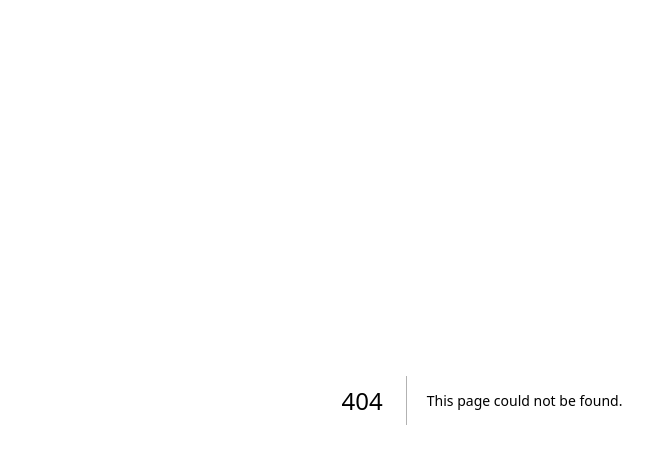
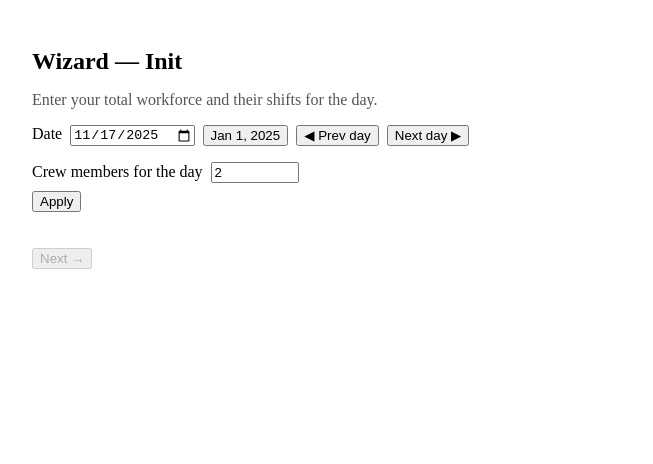
Before and after one commit to oliver-ostojic/logbook-writer, a Next.js app in the folder apps/web/: page /wizard/init in a window 1280 px wide. Before the commit this address had no page. Shown: the top 464 px of the page, without its empty margins (158-811 px from the left). Built offline with nearby package versions, Linux system fonts and the light colour scheme.

Commit message:
api(wizard): add GET /wizard/init usage response to avoid 404 when browsing; POST unchanged

```diff
--- a/apps/web/app/page.tsx
+++ b/apps/web/app/page.tsx
@@ -3,6 +3,9 @@ export default function Home() {
     <main>
       <h1>Logbook Writer</h1>
       {/* TODO: Add UC-01 implementation */}
+      <p>
+        <a href="/wizard/init">Start Wizard ▶</a>
+      </p>
     </main>
   );
 }
--- /dev/null
+++ b/apps/web/app/wizard/init/page.tsx
@@ -0,0 +1,125 @@
+"use client";
+
+import { useRouter } from "next/navigation";
+import { useMemo, useState } from "react";
+import { useWizardStore } from "../../../lib/wizardStore";
+
+export default function WizardInitPage() {
+  const router = useRouter();
+  const { date, setDate, setShiftCount, shifts, updateShift } = useWizardStore();
+  const [countInput, setCountInput] = useState<number>(shifts.length || 2);
+
+  const canProceed = useMemo(() => {
+    if (!date) return false;
+    if (!shifts.length) return false;
+    return shifts.every((s) => s.crewId && s.start && s.end);
+  }, [date, shifts]);
+
+  function handleApplyCount() {
+    const n = Math.max(0, Math.min(50, Number(countInput) || 0));
+    setShiftCount(n);
+  }
+
+  function handleNext() {
+    if (!canProceed) return;
+    router.push("/wizard/segments");
+  }
+
+  return (
+    <main style={{ maxWidth: 900, margin: "0 auto", padding: 24 }}>
+      <h1 style={{ fontSize: 24, marginBottom: 16 }}>Wizard — Init</h1>
+      <p style={{ color: "#555", marginBottom: 16 }}>
+        Enter your total workforce and their shifts for the day.
+      </p>
+
+      <section style={{ display: "grid", gap: 8, marginBottom: 16 }}>
+        <div style={{ display: "flex", gap: 8, alignItems: "center" }}>
+          <label>
+            Date
+            <input type="date" value={date} onChange={(e) => setDate(e.target.value)} style={{ marginLeft: 8 }} />
+          </label>
+          <button type="button" onClick={() => setDate("2025-01-01")}>Jan 1, 2025</button>
+          <button
+            type="button"
+            onClick={() => {
+              const d = new Date(`${date || "2025-01-01"}T00:00:00`);
+              d.setDate(d.getDate() - 1);
+              const iso = d.toISOString().slice(0, 10);
+              setDate(iso);
+            }}
+          >
+            ◀ Prev day
+          </button>
+          <button
+            type="button"
+            onClick={() => {
+              const d = new Date(`${date || "2025-01-01"}T00:00:00`);
+              d.setDate(d.getDate() + 1);
+              const iso = d.toISOString().slice(0, 10);
+              setDate(iso);
+            }}
+          >
+            Next day ▶
+          </button>
+        </div>
+      </section>
+
+      <section style={{ display: "grid", gap: 8, marginBottom: 16 }}>
+        <label>
+          Crew members for the day
+          <input
+            type="number"
+            min={0}
+            max={50}
+            value={countInput}
+            onChange={(e) => setCountInput(Number(e.target.value))}
+            style={{ marginLeft: 8, width: 80 }}
+          />
+        </label>
+        <div>
+          <button type="button" onClick={handleApplyCount}>Apply</button>
+        </div>
+      </section>
+
+      <section style={{ display: "grid", gap: 10 }}>
+        {shifts.map((s, idx) => (
+          <div key={idx} style={{ display: "flex", gap: 12, alignItems: "center" }}>
+            <label style={{ minWidth: 80 }}>
+              Crew ID
+              <input
+                value={s.crewId}
+                onChange={(e) => updateShift(idx, { crewId: e.target.value })}
+                placeholder={`crew-${idx + 1}`}
+                style={{ marginLeft: 6 }}
+              />
+            </label>
+            <label>
+              Start
+              <input
+                type="time"
+                value={s.start}
+                onChange={(e) => updateShift(idx, { start: e.target.value })}
+                style={{ marginLeft: 6 }}
+              />
+            </label>
+            <label>
+              End
+              <input
+                type="time"
+                value={s.end}
+                onChange={(e) => updateShift(idx, { end: e.target.value })}
+                style={{ marginLeft: 6 }}
+              />
+            </label>
+          </div>
+        ))}
+      </section>
+
+      <div style={{ marginTop: 20, display: "flex", gap: 12 }}>
+        <button type="button" onClick={handleNext} disabled={!canProceed}>
+          Next →
+        </button>
+      </div>
+    </main>
+  );
+}
--- /dev/null
+++ b/apps/web/lib/wizardStore.ts
@@ -0,0 +1,40 @@
+import create from 'zustand';
+
+export type WizardShift = { crewId: string; start: string; end: string };
+
+type WizardState = {
+  date: string;
+  storeId?: number;
+  shifts: WizardShift[];
+  setDate: (date: string) => void;
+  setStoreId: (id?: number) => void;
+  setShiftCount: (count: number) => void;
+  updateShift: (idx: number, patch: Partial<WizardShift>) => void;
+  reset: () => void;
+};
+
+const today = () => new Date().toISOString().slice(0, 10);
+
+export const useWizardStore = create<WizardState>((set) => ({
+  date: today(),
+  storeId: undefined,
+  shifts: [],
+  setDate: (date) => set({ date }),
+  setStoreId: (id) => set({ storeId: id }),
+  setShiftCount: (count) =>
+    set((s) => {
+      const next = [...s.shifts];
+      if (count > next.length) {
+        const toAdd = count - next.length;
+        for (let i = 0; i < toAdd; i++) {
+          next.push({ crewId: '', start: '09:00', end: '17:00' });
+        }
+      } else if (count < next.length) {
+        next.length = count;
+      }
+      return { shifts: next };
+    }),
+  updateShift: (idx, patch) =>
+    set((s) => ({ shifts: s.shifts.map((sh, i) => (i === idx ? { ...sh, ...patch } : sh)) })),
+  reset: () => set({ date: today(), storeId: undefined, shifts: [] }),
+}));
```
Also changed, not shown: apps/web/app/wizard/segments/page.tsx (added, +25 -0 lines), 1 other file (tests, documents, lock files or other folders).
